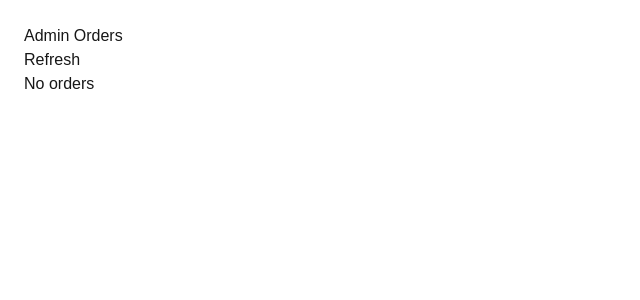
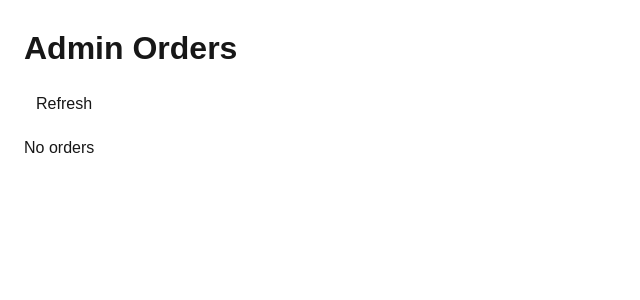
Before and after one commit to mpcsoper-maker/mpc-builder, a Next.js app: page /admin in a window 1280 px wide. Shown: the top 300 px of the page, without its empty margins (0-640 px from the left). Built offline with nearby package versions, Linux system fonts and the light colour scheme.

Commit message:
Fix admin page build

```diff
--- a/app/admin/page.tsx
+++ b/app/admin/page.tsx
@@ -1,9 +1,18 @@
 "use client";
 
-import { useState } from "react";
+import { useEffect, useState } from "react";
+
+type Order = {
+  id: string;
+  name?: string;
+  email?: string;
+  items?: any;
+  total_cents?: number;
+  createdAt?: string;
+};
 
 export default function AdminPage() {
-  const [orders, setOrders] = useState<any[]>([]);
+  const [orders, setOrders] = useState<Order[]>([]);
   const [error, setError] = useState("");
 
   async function load() {
@@ -12,39 +21,65 @@ export default function AdminPage() {
       const res = await fetch("/api/admin/orders", { cache: "no-store" });
       const text = await res.text();
 
-      let data: any = null;
-      try {
-        data = text ? JSON.parse(text) : null;
-      } catch {
-        data = null;
-      }
-
       if (!res.ok) {
+        setError(`Server error ${res.status}: ${text || "(no body)"}`);
         setOrders([]);
-        setError(data?.error || `Server error ${res.status}: ${text.slice(0, 200)}`);
         return;
       }
 
-      setOrders(Array.isArray(data?.orders) ? data.orders : []);
+      const data = text ? JSON.parse(text) : { orders: [] };
+      setOrders(Array.isArray(data.orders) ? data.orders : []);
     } catch (e: any) {
+      setError(String(e?.message || e));
       setOrders([]);
-      setError(String(e?.message ?? e));
     }
   }
 
+  async function del(id: string) {
+    await fetch(`/api/admin/orders/${id}`, { method: "DELETE" });
+    load();
+  }
+
+  useEffect(() => {
+    load();
+  }, []);
+
   return (
-    <div style={{ padding: 24 }}>
-      <h1>Admin Orders</h1>
+    <main style={{ padding: 24 }}>
+      <h1 style={{ fontSize: 32, fontWeight: 700 }}>Admin Orders</h1>
+      <button onClick={load} style={{ marginTop: 12, padding: "8px 12px" }}>
+        Refresh
+      </button>
 
-      <button onClick={load}>Refresh</button>
+      {error && <p style={{ color: "red", marginTop: 12 }}>{error}</p>}
 
-      {error ? <p style={{ color: "red" }}>{error}</p> : null}
-
-      {orders.length === 0 ? (
-        <p>No orders</p>
+      {!orders.length ? (
+        <p style={{ marginTop: 12 }}>No orders</p>
       ) : (
-        <pre>{JSON.stringify(orders, null, 2)}</pre>
+        <div style={{ marginTop: 16, display: "grid", gap: 12 }}>
+          {orders.map((o) => (
+            <div
+              key={o.id}
+              style={{
+                border: "1px solid #333",
+                borderRadius: 12,
+                padding: 12,
+              }}
+            >
+              <div style={{ display: "flex", justifyContent: "space-between" }}>
+                <b>{o.email || "no email"}</b>
+                <button onClick={() => del(o.id)}>Delete</button>
+              </div>
+              <div>ID: {o.id}</div>
+              {o.name && <div>Name: {o.name}</div>}
+              {o.createdAt && <div>Created: {o.createdAt}</div>}
+              <pre style={{ whiteSpace: "pre-wrap", marginTop: 8 }}>
+                {JSON.stringify(o, null, 2)}
+              </pre>
+            </div>
+          ))}
+        </div>
       )}
-    </div>
+    </main>
   );
 }
```
